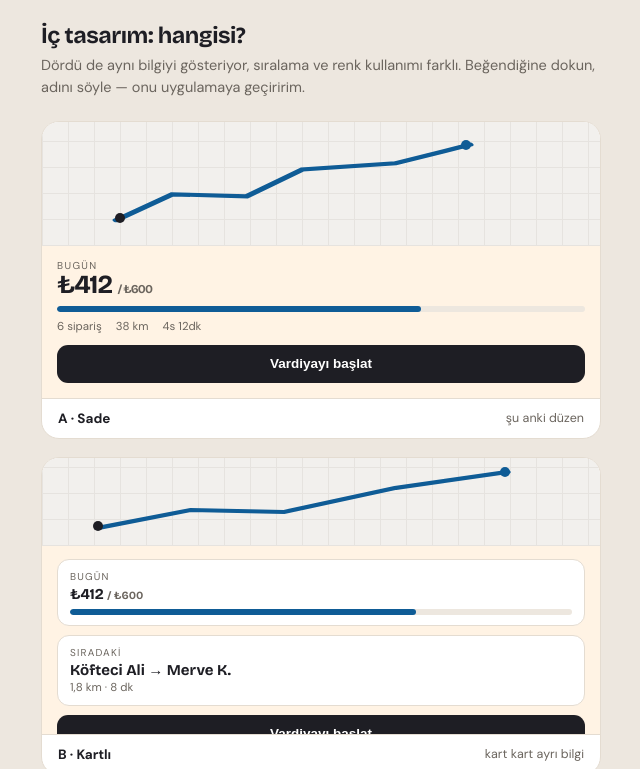
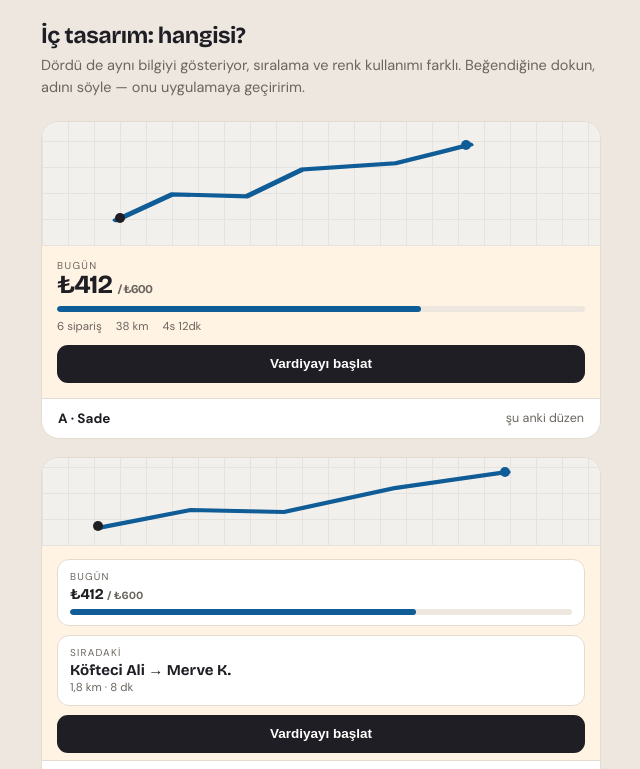
Before and after one commit to naberlo627-cyber/sezer-abi-kurye, a plain HTML site: page tasarim.html in a window 1280 px wide. Shown: the top 769 px of the page, without its empty margins (319-959 px from the left). Drawn offline with Linux system fonts and the light colour scheme.

Commit message:
Kartli secenekte buton kirpilmasin

```diff
--- a/tasarim.html
+++ b/tasarim.html
@@ -54,6 +54,7 @@ h1{font-family:var(--display);font-size:23px;letter-spacing:-.5px;margin:0 0 6px
 .dark .cta{background:#fff;color:var(--ink)}
 .dark .card{background:#2A2A33;border-color:#3A3A44}
 .dark .pin{background:#fff}
+.kart[data-ad="Kartlı"] .mini{height:302px}
 </style>
 </head>
 <body>
```
